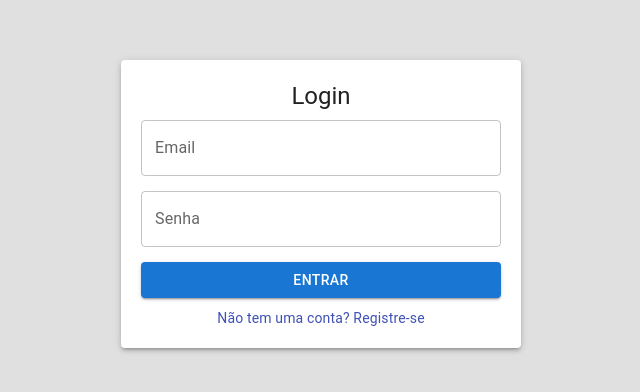
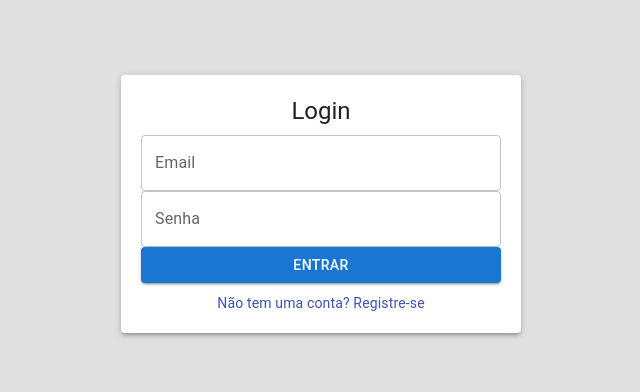
Before and after one commit to MariaClaraAmorim/taugor-teste, a React (Vite) app: page /login in a window 1280 px wide. Shown: the part 216-608 px from the top of the page, without its empty margins (319-959 px from the left). Built offline with nearby package versions, Linux system fonts and the light colour scheme; no server answers; what @react-pdf/renderer would draw is missing.

Commit message:
feat: adiciona validações de login

```diff
--- a/src/components/Auth.jsx
+++ b/src/components/Auth.jsx
@@ -4,6 +4,7 @@ import { auth } from "../firebase";
 import { createUserWithEmailAndPassword, signInWithEmailAndPassword } from "firebase/auth";
 import { db } from "../firebase";
 import { doc, setDoc } from "firebase/firestore";
+import { useNavigate } from "react-router-dom";
 import TextField from "@mui/material/TextField";
 import Button from "@mui/material/Button";
 import Paper from "@mui/material/Paper";
@@ -18,52 +19,80 @@ const schema = z.object({
 });
 
 const Auth = () => {
+    // Declaração de estados para email, senha, modo de autenticação e mensagens
     const [email, setEmail] = useState("");
     const [password, setPassword] = useState("");
     const [isLogin, setIsLogin] = useState(true);
     const [message, setMessage] = useState("");
+    const navigate = useNavigate();
 
+    // Função para resetar os campos
+    const resetFields = () => {
+        setEmail("");
+        setPassword("");
+        setMessage("");
+    };
+
+    // Função para lidar com o envio do formulário
     const handleSubmit = async (e) => {
         e.preventDefault();
         try {
             schema.parse({ email, password });
-            setMessage(""); // Limpa a mensagem anterior
+            setMessage("");
 
+            // Se estiver no modo de login
             if (isLogin) {
-                // Login do usuário
                 const userCredential = await signInWithEmailAndPassword(auth, email, password);
                 localStorage.setItem("authenticated", "true");
+                navigate("/");
             } else {
-                // Registro do usuário
-                const userCredential = await createUserWithEmailAndPassword(auth, email, password);
-
-                // Adiciona dados do usuário ao Firestore
-                await setDoc(doc(db, "users", userCredential.user.uid), {
+                const userCredential = await createUserWithEmailAndPassword(auth, email, password); // Tenta registrar o usuário
+                await setDoc(doc(db, "users", userCredential.user.uid), { // Armazena informações do usuário no Firestore
                     email: userCredential.user.email,
                     createdAt: new Date(),
                 });
                 localStorage.setItem("authenticated", "true");
-
                 setMessage("Registro realizado com sucesso! Você será redirecionado para o login.");
 
-                // Limpa o formulário após o sucesso do cadastro
-                setEmail("");
-                setPassword("");
-
-                // Muda para a tela de login após 4 segundos
+                // Reseta campos e muda para modo de login após 2 segundos
                 setTimeout(() => {
-                    setIsLogin(true);  // Muda para a tela de login
-                    setMessage("");  // Limpa a mensagem após o redirecionamento
-                }, 4000);
+                    setIsLogin(true);
+                    resetFields();
+                    setMessage("");
+                }, 2000);
             }
         } catch (error) {
+            // Tratamento de erros de validação
             if (error instanceof z.ZodError) {
-                const messages = error.errors.map(err => err.message).join(", ");
-                setMessage("Erro ao autenticar: " + messages);
+                error.errors.forEach((err) => {
+                    if (err.path[0] === "email") {
+                        setMessage("Parece que o email digitado não está correto. Verifique e tente novamente!");
+                    } else if (err.path[0] === "password") {
+                        setMessage("A senha precisa ter pelo menos 6 caracteres. Por favor, tente uma senha mais longa.");
+                    }
+                });
+                return;
+            }
+
+            // Tratamento de erros de autenticação
+            if (error.code === "auth/email-already-in-use") {
+                setMessage("Este email já está em uso. Tente outro.");
+            } else if (error.code === "auth/invalid-email") {
+                setMessage("Email inválido. Verifique o formato.");
+            } else if (error.code === "auth/wrong-password") {
+                setMessage("Senha incorreta. Tente novamente.");
+            } else if (error.code === "auth/user-not-found") {
+                setMessage("Usuário não encontrado. Verifique seu email.");
             } else {
                 setMessage("Erro ao autenticar: " + error.message);
             }
         }
+    };
+
+    // Função para alternar entre modos de autenticação (login/registro)
+    const toggleAuthMode = () => {
+        setIsLogin((prev) => !prev);
+        resetFields(); // Limpar campos ao mudar de operação
     };
 
     return (
@@ -72,7 +101,7 @@ const Auth = () => {
                 <Typography variant="h5" align="center" gutterBottom>
                     {isLogin ? "Login" : "Registro"}
                 </Typography>
-                <form onSubmit={handleSubmit} style={{ display: "flex", flexDirection: "column", gap: "15px" }}>
+                <form onSubmit={handleSubmit} className={styles.formAuth}>
                     <TextField
                         label="Email"
                         variant="outlined"
@@ -80,6 +109,7 @@ const Auth = () => {
                         value={email}
                         onChange={(e) => setEmail(e.target.value)}
                         fullWidth
+                        inputProps={{ autoComplete: "email" }}
                     />
                     <TextField
                         label="Senha"
@@ -88,7 +118,10 @@ const Auth = () => {
                         value={password}
                         onChange={(e) => setPassword(e.target.value)}
                         fullWidth
+                        inputProps={{ autoComplete: "current-password" }}
                     />
+                    {message && <Typography color="error">{message}</Typography>}
+
                     <Button
                         type="submit"
                         variant="contained"
@@ -98,12 +131,7 @@ const Auth = () => {
                         {isLogin ? "Entrar" : "Registrar"}
                     </Button>
                 </form>
-                {message && (
-                    <Typography variant="body2" align="center" color={message.includes("sucesso") ? "green" : "red"}>
-                        {message}
-                    </Typography>
-                )}
-                <div className={styles.toggleButton} onClick={() => setIsLogin(!isLogin)}>
+                <div className={styles.toggleButton} onClick={toggleAuthMode}>
                     <Typography variant="body2">
                         {isLogin ? "Não tem uma conta? Registre-se" : "Já tem uma conta? Entre"}
                     </Typography>
```
